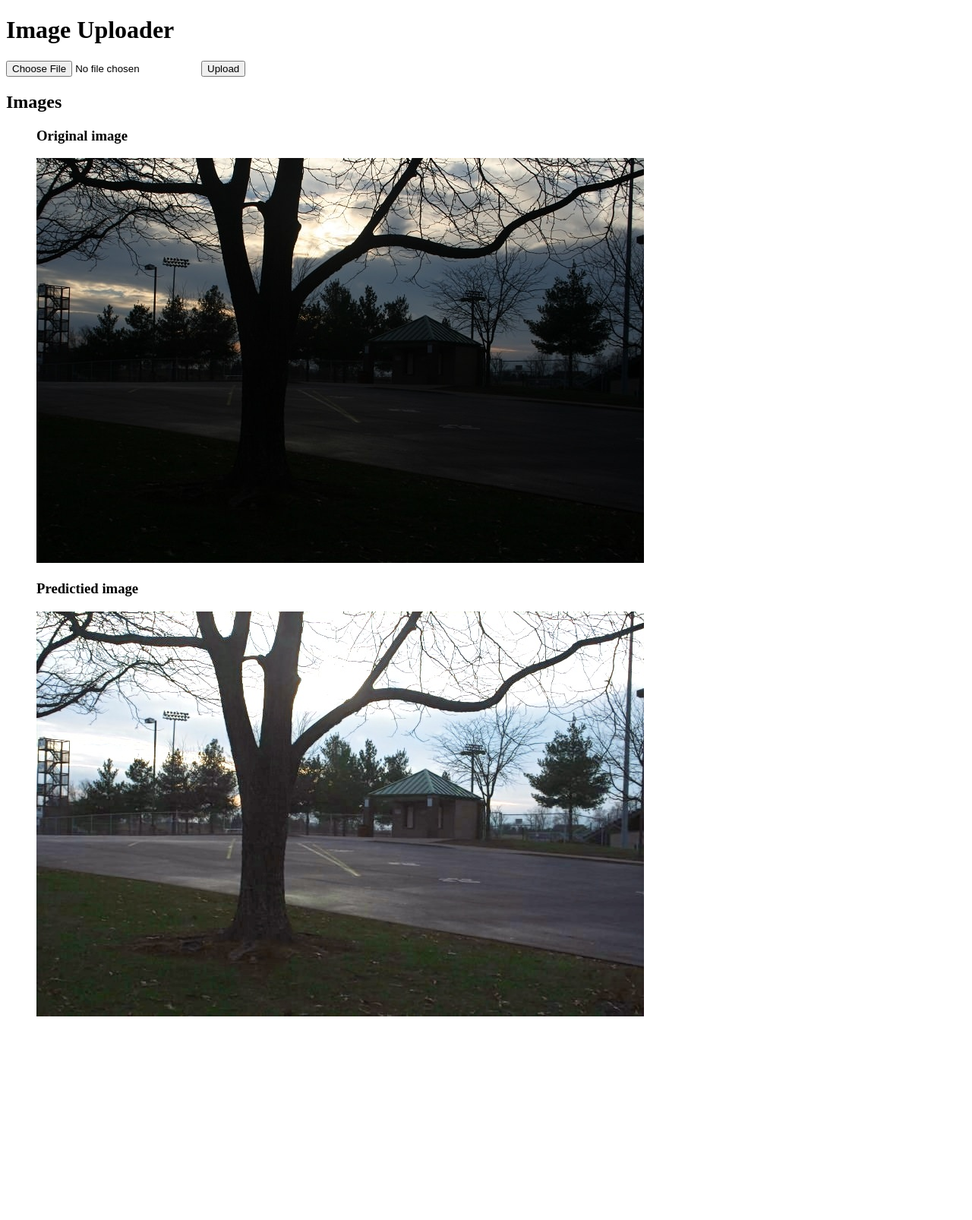
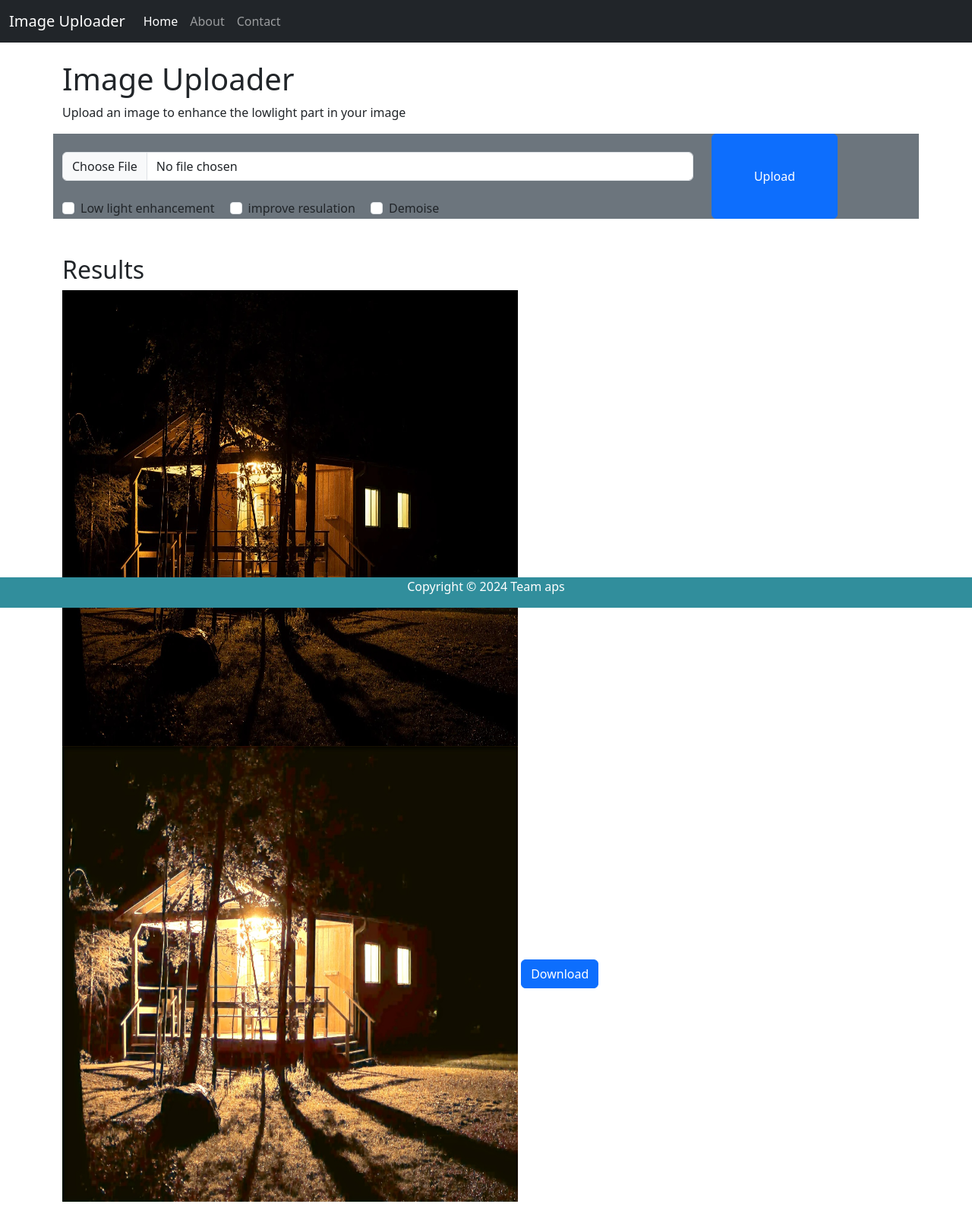
Before and after one commit to akniloy6/apS, a Flask app: page / in a window 1280 px wide. Shown: the whole page at 76% size. Before the commit the page ends 1338 px from the top, so only its background shows below. Run offline with Flask 3, Linux system fonts and the light colour scheme.

Commit message:
web app modification

```diff
--- a/templates/index.html
+++ b/templates/index.html
@@ -2,32 +2,97 @@
 <html>
 <head>
     <title>Image Uploader</title>
+    <link href="https://cdn.jsdelivr.net/npm/bootstrap@5.3.3/dist/css/bootstrap.min.css" rel="stylesheet" integrity="sha384-QWTKZyjpPEjISv5WaRU9OFeRpok6YctnYmDr5pNlyT2bRjXh0JMhjY6hW+ALEwIH" crossorigin="anonymous">
 </head>
 <body>
-    <h1>Image Uploader</h1>
 
-    {% with messages = get_flashed_messages() %}
-        {% if messages %}
-            <ul>
-                {% for message in messages %}
-                    <li>{{ message }}</li>
-                {% endfor %}
-            </ul>
-        {% endif %}
-    {% endwith %}
+        <nav class="navbar navbar-expand-lg navbar-dark bg-dark">
+            <div class="container-fluid">
+                <a class="navbar-brand" href="#">Image Uploader</a>
+                <button class="navbar-toggler" type="button" data-bs-toggle="collapse" data-bs-target="#navbarNav" aria-controls="navbarNav" aria-expanded="false" aria-label="Toggle navigation">
+                <span class="navbar-toggler-icon"></span>
+                </button>
+                <div class="collapse navbar-collapse" id="navbarNav">
+                <ul class="navbar-nav">
+                    <li class="nav-item">
+                    <a class="nav-link active" aria-current="page" href="#">Home</a>
+                    </li>
+                    <li class="nav-item">
+                    <a class="nav-link" href="#">About</a>
+                    </li>
+                    <li class="nav-item">
+                    <a class="nav-link" href="#">Contact</a>
+                    </li>
+                </ul>
+                </div>
+            </div>
+        </nav>
+    <br>
 
 
-    <form  method="post" enctype="multipart/form-data">
-        <input type="file" name="image" >
-        <input type="submit" value="Upload">
-    </form>
 
-    <h2>Images</h2>
-    <ul>
-        <h3 class="">Original image </h3>
-        <img src="static/images/original_.jpg" alt="" class="">
-        <h3 class="">Predictied image </h3>
-        <img src="static/images/prediction.jpg" alt="" class="">
+    <div class="container">
+        <h1>Image Uploader</h1>
+        <p>Upload an image to enhance the lowlight part in your image </p>
+        <div class="row bg-secondary pd-2">
+        <div class="col-9">
+            <br>
+        <form method="post" enctype="multipart/form-data">
+
+                <input type="file" class="form-control" id="image" name="image">
+                <br>
+
+                <div class="form-check form-check-inline">
+                    <input class="form-check-input" type="checkbox" id="inlineCheckbox1" value="option1">
+                    <label class="form-check-label" for="inlineCheckbox1">Low light enhancement</label>
+                  </div>
+                  <div class="form-check form-check-inline">
+                    <input class="form-check-input" type="checkbox" id="inlineCheckbox2" value="option2">
+                    <label class="form-check-label" for="inlineCheckbox2">improve resulation </label>
+                  </div>
+                  <div class="form-check form-check-inline">
+                    <input class="form-check-input" type="checkbox" id="inlineCheckbox2" value="option2">
+                    <label class="form-check-label" for="inlineCheckbox2">Demoise </label>
+                  </div>
+
+            </div>
+        <div class="col-2 d-grid gap-2">
+            <button type="submit" class="btn  btn-primary">Upload</button>
+        </div>
+
+        </form>
+        <br>
+    </div>
+    </div>
+    <br>
+    <br>
+
+    <div class="container">
+
+        <h2>Results</h2>
+
+        <div class="row">
+
+        <div class="col">
+            <img src="static/images/original_.jpg" alt="" srcset="" , height="600px" , width="600px">
+        </div>
+        <div class="col">
+            <img src="static/images/prediction.jpg" alt="" srcset="" height="600px" width="600px">
+    <a href="static/images/prediction.jpg" download>
+        <button type="button" class="btn btn-primary" >Download</button>
+    </a>
+    </a>
+        </div>
+        </div>
+    </div>
+
+    <br>
+    <div class="container">
+    <footer style="position: fixed; left: 0; bottom: 0; width: 100%; background-color: rgb(49, 142, 156); color: white; text-align: center;">
+        <p>Copyright © 2024 Team aps</p>
+    </footer>
+</div>
+<script src="https://cdn.jsdelivr.net/npm/bootstrap@5.3.3/dist/js/bootstrap.bundle.min.js" integrity="sha384-YvpcrYf0tY3lHB60NNkmXc5s9fDVZLESaAA55NDzOxhy9GkcIdslK1eN7N6jIeHz" crossorigin="anonymous"></script>
 </body>
 
 </html>
```
Also changed, not shown: static/images/original_.jpg, static/images/prediction.jpg, templates/home.html (added), uploads/1752.jpg (deleted), uploads/DPS-Blending-for-ISO-Performance-0001.webp (added).
